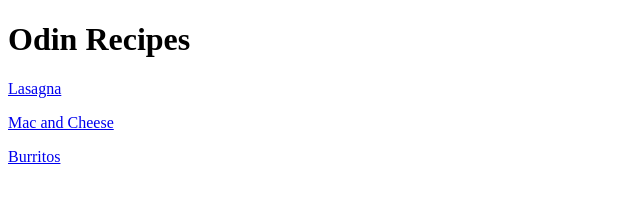
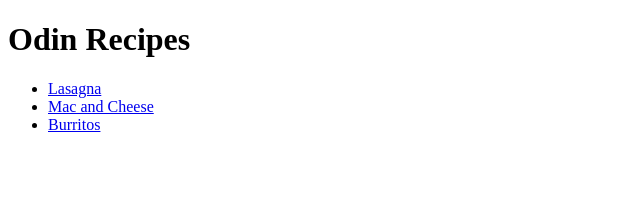
Before and after one commit to khalidkhalil8/odin-recipes, a plain HTML site: page index.html in a window 1280 px wide. Shown: the whole page, without its empty margins (0-640 px from the left). Drawn offline with Linux system fonts and the light colour scheme.

Commit message:
Create unordered list of recipes

```diff
--- a/index.html
+++ b/index.html
@@ -8,10 +8,12 @@
 <body>
     <h1>Odin Recipes</h1>
 
-    <p><a href="recipes/lasagna.html">Lasagna</a></p>
+    <ul>
+        <li><a href="recipes/lasagna.html">Lasagna</a></li>
 
-    <p><a href="recipes/mac-and-cheese.html">Mac and Cheese</a></p>
+        <li><a href="recipes/mac-and-cheese.html">Mac and Cheese</a></li>
 
-    <p><a href="recipes/burritos.html">Burritos</a></p>
+        <li><a href="recipes/burritos.html">Burritos</a></li>
+    </ul>
 </body>
 </html>
```
